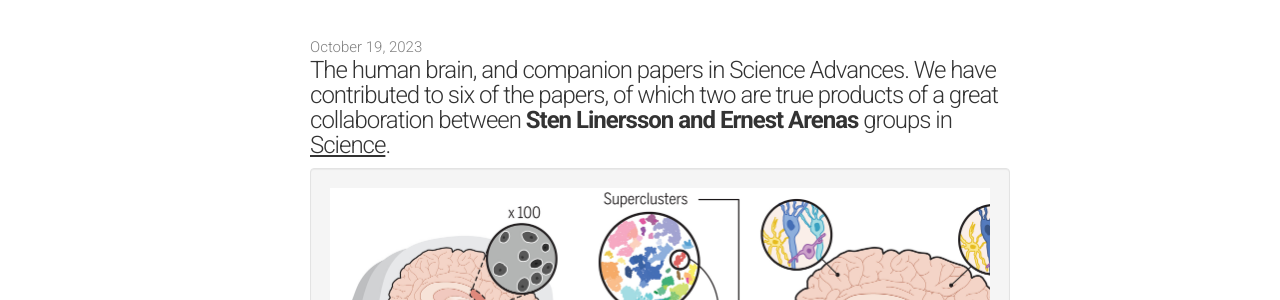
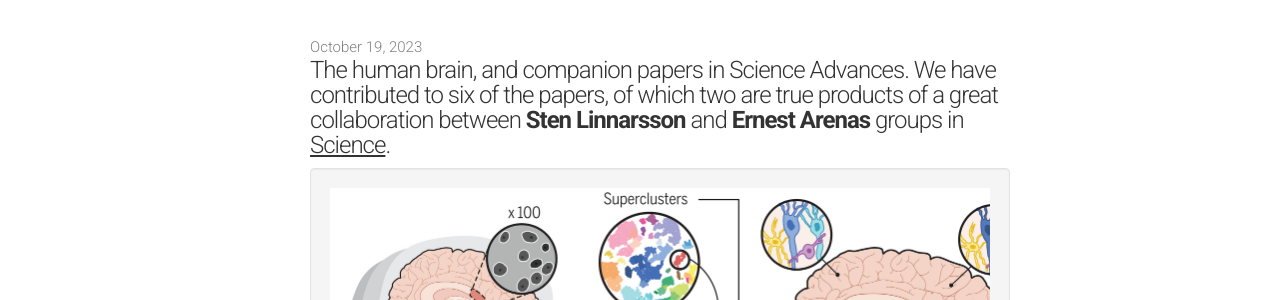
Before and after one commit to ArenasLab/arenaslab.github.io, a Jekyll site: the page index.html, which Jekyll copies as it is, in a window 1280 px wide and 900 px high, scrolled down 432 px. Shown: the part 154-454 px from the top of the window. Built offline with Jekyll 4.4.1, drawn with Linux system fonts in a browser that asks for light colours; comment, search, counter and statistics services are not loaded.

Commit message:
Update index.html

```diff
--- a/index.html
+++ b/index.html
@@ -102,7 +102,7 @@
 :END TEMPLATE -->
 <li>
             <span class="post-date">October 19, 2023</span>
-            <span class="post-link">The human brain, and companion papers in Science Advances. We have contributed to six of the papers, of which two are true products of a great collaboration between <b>Sten Linersson and Ernest Arenas</b> groups in <u>Science</u>.</span>
+            <span class="post-link">The human brain, and companion papers in Science Advances. We have contributed to six of the papers, of which two are true products of a great collaboration between <b>Sten Linnarsson</b> and <b>Ernest Arenas</b> groups in <u>Science</u>.</span>
           </li>
           <div class="well">
             <li class="media">
```
